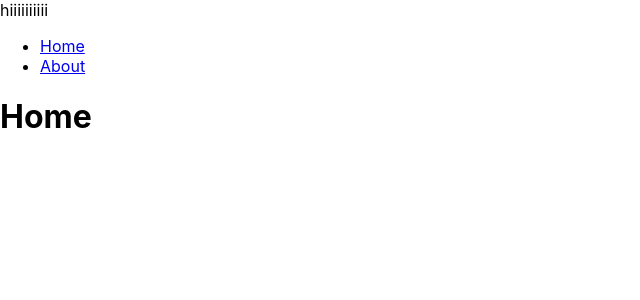
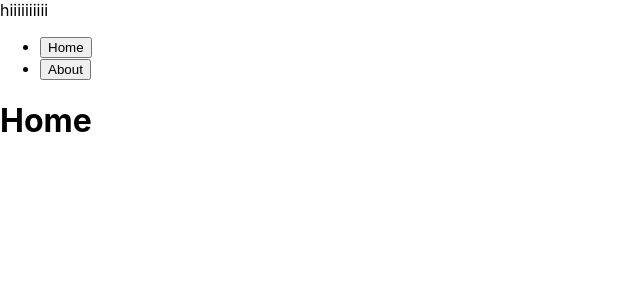
Before and after one commit to Jhoae/react-router-dom-6.4, a React (Create React App) app: page / in a window 1280 px wide. Shown: the top 300 px of the page, without its empty margins (0-640 px from the left). Built offline with nearby package versions, Linux system fonts and the light colour scheme.

Commit message:
useNavigate 사용법

```diff
--- a/src/components/Header.tsx
+++ b/src/components/Header.tsx
@@ -1,19 +1,39 @@
 import React from 'react';
-import { Link } from 'react-router-dom';
+import { Link, useNavigate } from 'react-router-dom';
 
 function Header() {
+  const navigate = useNavigate();
+  const onAboutClick = (url: string) => {
+    navigate(url);
+  };
+
   return (
     <header>
       <ul>
         <li>
-          <Link to={'/'}>Home</Link>
+          <button onClick={() => onAboutClick('/')}>Home</button>
         </li>
         <li>
-          <Link to={'/about'}>About</Link>
+          <button onClick={() => onAboutClick('/about')}>About</button>
         </li>
       </ul>
     </header>
   );
+
+  {
+    /* <Link> 를 사용
+  <header>
+  <ul>
+  <li>
+      <Link to={'/'}>Home</Link>
+    </li>
+    <li>
+      <Link to={'/about'}>About</Link>
+      </li>
+  </ul>
+  </header>
+  */
+  }
 }
 
 export default Header;
```
